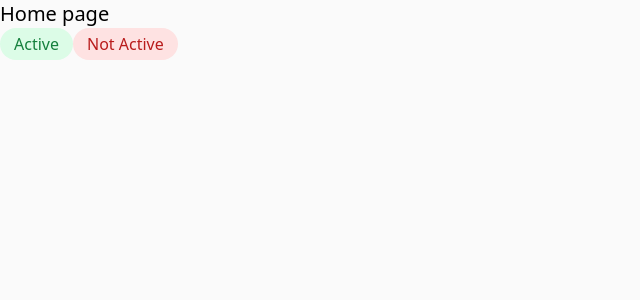
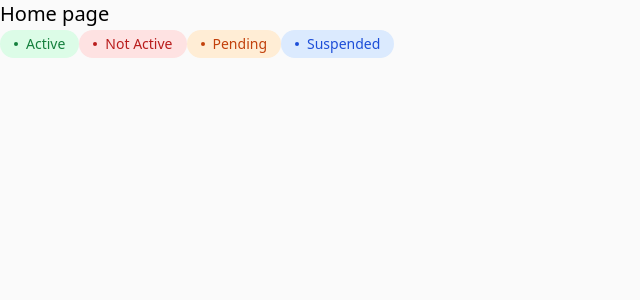
Before and after one commit to goitacademy/nextjs-course-code, a Next.js app: page / in a window 1280 px wide. Shown: the top 300 px of the page, without its empty margins (0-640 px from the left). Built offline with nearby package versions, Linux system fonts and the light colour scheme.

Commit message:
Rework status label using tailwind css

```diff
--- a/src/app/components/active-label.module.css
+++ /dev/null
@@ -1,11 +0,0 @@
-.label {
-  display: inline-flex;
-  padding: 4px 14px;
-  align-items: center;
-  gap: 8px;
-
-  border-radius: 28px;
-  background: #dcfce7;
-
-  color: #15803d;
-}
--- a/src/app/components/active-label.tsx
+++ /dev/null
@@ -1,10 +0,0 @@
-import React from 'react';
-import styles from './active-label.module.css';
-
-export interface ActiveLabelProps {
-  children: React.ReactNode;
-}
-
-export default function ActiveLabel({ children }: ActiveLabelProps) {
-  return <span className={styles.label}>{children}</span>;
-}
--- a/src/app/components/not-active-label.module.css
+++ /dev/null
@@ -1,11 +0,0 @@
-.label {
-  display: inline-flex;
-  padding: 4px 14px;
-  align-items: center;
-  gap: 8px;
-
-  border-radius: 28px;
-  background: #fee2e2;
-
-  color: #b91c1c;
-}
--- a/src/app/components/not-active-label.tsx
+++ /dev/null
@@ -1,10 +0,0 @@
-import React from 'react';
-import styles from './not-active-label.module.css';
-
-export interface NotActiveLabelProps {
-  children: React.ReactNode;
-}
-
-export default function NotActiveLabel({ children }: NotActiveLabelProps) {
-  return <span className={styles.label}>{children}</span>;
-}
--- /dev/null
+++ b/src/app/components/status-label.tsx
@@ -0,0 +1,30 @@
+import React from 'react';
+
+export enum Status {
+  Active = 'active',
+  NotActive = 'notActive',
+  Pending = 'pending',
+  Suspended = 'suspended',
+}
+
+export interface StatusLabelProps {
+  children: React.ReactNode;
+  status: Status;
+}
+
+export default function StatusLabel({ children, status }: StatusLabelProps) {
+  return (
+    <div
+      className={`inline-flex items-center py-1 px-3.5 rounded-3xl text-sm font-medium ${
+        (status === Status.Active && 'text-green-700 bg-green-100') ||
+        (status === Status.NotActive && 'text-red-700 bg-red-100') ||
+        (status === Status.Pending && 'text-orange-700 bg-orange-100') ||
+        (status === Status.Suspended && 'text-blue-700 bg-blue-100') ||
+        ''
+      }`}
+    >
+      <div className="w-1 h-1 mr-2 rounded-full bg-current" />
+      {children}
+    </div>
+  );
+}
--- a/src/app/page.tsx
+++ b/src/app/page.tsx
@@ -1,12 +1,13 @@
-import ActiveLabel from '@/app/components/active-label';
-import NotActiveLabel from '@/app/components/not-active-label';
+import StatusLabel, { Status } from '@/app/components/status-label';
 
 export default function Home() {
   return (
     <main>
       <h1 className="text-xl">Home page</h1>
-      <ActiveLabel>Active</ActiveLabel>
-      <NotActiveLabel>Not Active</NotActiveLabel>
+      <StatusLabel status={Status.Active}>Active</StatusLabel>
+      <StatusLabel status={Status.NotActive}>Not Active</StatusLabel>
+      <StatusLabel status={Status.Pending}>Pending</StatusLabel>
+      <StatusLabel status={Status.Suspended}>Suspended</StatusLabel>
     </main>
   );
 }
```
